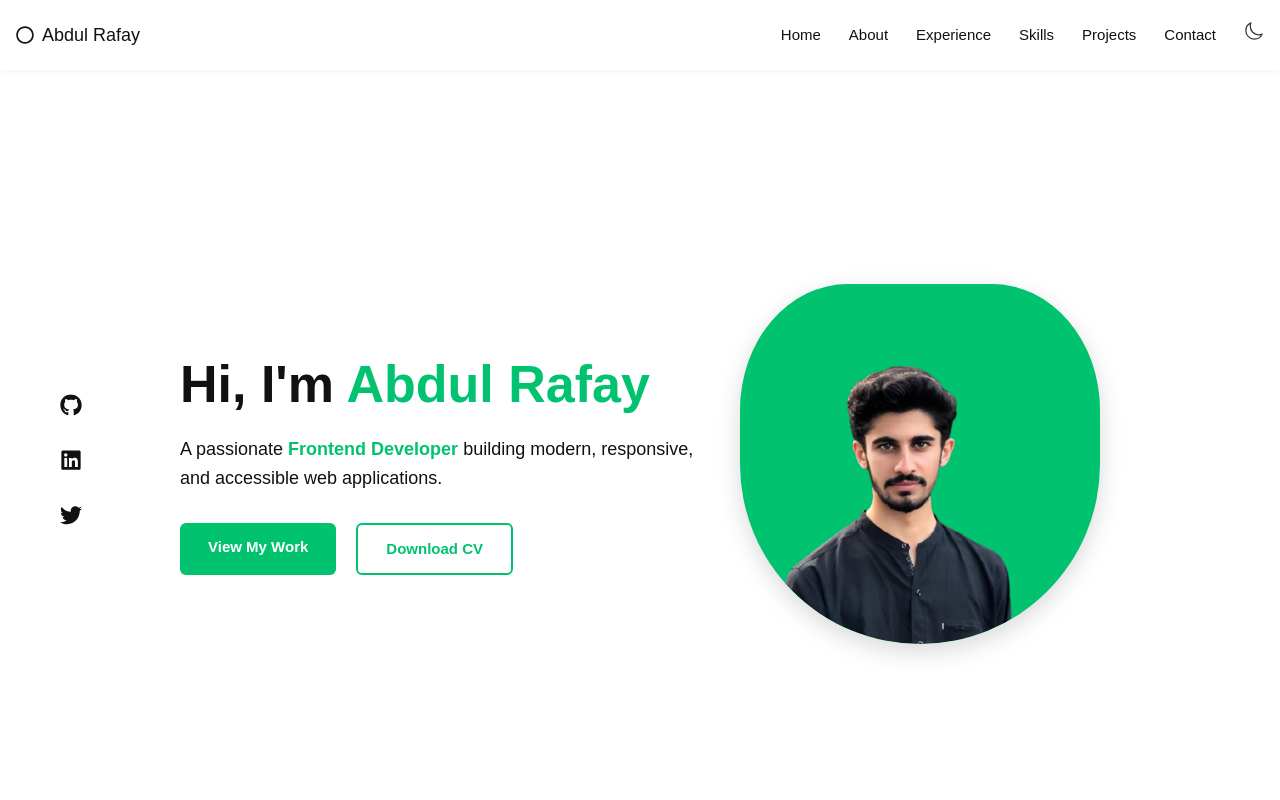
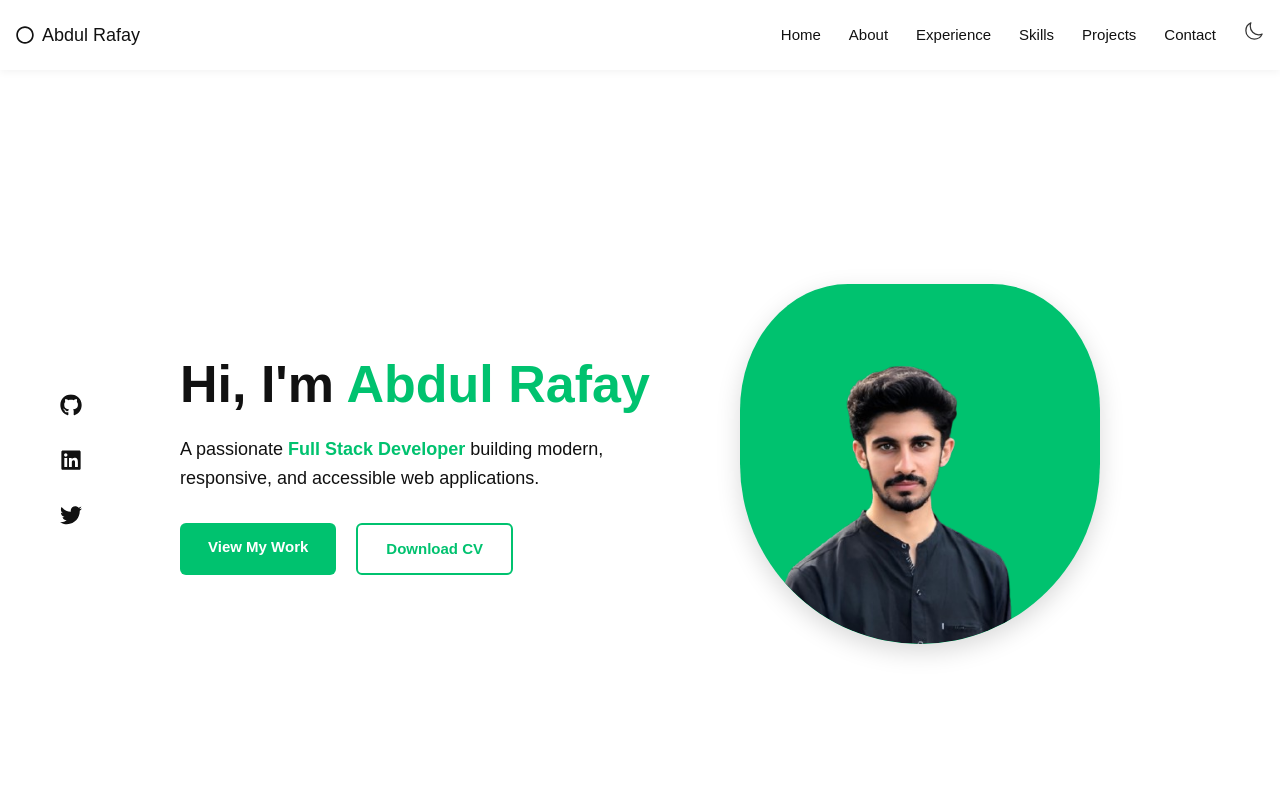
Before and after one commit to arafay044/portfolio, a React (Vite) app: page / in a window 1280 px wide. Shown: the top 800 px of the page. Built offline with nearby package versions, Linux system fonts and the light colour scheme.

Commit message:
Updated portfolio content

```diff
--- a/src/components/Experience.jsx
+++ b/src/components/Experience.jsx
@@ -21,15 +21,21 @@ const Experience = () => {
 
   const professionalData = [
     {
+      title: "Full Stack Developer",
+      subtitle: "People Per Hour",
+      duration: "2025 - Present",
+      desc: "Building modern, responsive apps using React, Node, and MongoDB."
+    },
+    {
       title: "Frontend Developer",
       subtitle: "Crypstac",
-      duration: "2025 - Present",
+      duration: "July 2025 - September 2025",
       desc: "Building modern, responsive apps using React, Tailwind, and Javascript."
     },
     {
-      title: "Intern",
+      title: "Web Developer",
       subtitle: "Softezm",
-      duration: "2025",
+      duration: "Auguest 2025 - Present",
       desc: "Worked on frontend features, bug fixing, and Agile workflows."
     }
   ];
--- a/src/components/Hero.jsx
+++ b/src/components/Hero.jsx
@@ -24,7 +24,7 @@ const Hero = () => {
             Hi, I'm <span>Abdul Rafay</span>
           </h1>
           <p>
-            A passionate <span>Frontend Developer</span> building modern,
+            A passionate <span>Full Stack Developer</span> building modern,
             responsive, and accessible web applications.
           </p>
           <div className="hero-buttons">
--- a/src/components/Skills.jsx
+++ b/src/components/Skills.jsx
@@ -14,9 +14,11 @@ const Skills = () => {
 
     ],
     backend: [
-      { name: ".NET", level: 75 },
-      {name: "PHP" , level: 70},
-      { name: "SQL", level: 65 },
+      { name: "PHP", level: 75 },
+      {name: "Node.js" , level: 80},
+      {name: "Express.js" , level: 80},
+      {name: "MongoDB" , level: 75},
+      { name: "MySQL", level: 65 },
       { name: "Firebase", level: 70}
     ],
     programming: [
--- a/src/styles/footer.css
+++ b/src/styles/footer.css
@@ -34,6 +34,7 @@ html.dark .my-footer {
 
 html.dark .footer-links a {
   color: #ccc;
+  cursor: pointer;
 }
 
 html.dark .footer-links a:hover {
--- a/src/styles/hero.css
+++ b/src/styles/hero.css
@@ -93,6 +93,7 @@ body.dark .btn.secondary:hover {
 .btn.primary {
   background: #00c26f;
   color: #fff;
+  cursor: pointer;
 }
 .btn.primary:hover {
   background: #009b59;
--- a/src/styles/navbar.css
+++ b/src/styles/navbar.css
@@ -44,6 +44,7 @@ html.dark .navbar {
   margin: 0;
   padding: 0;
   align-items: center;
+  cursor: pointer;
 }
 .navLinks li a {
   text-decoration: none;
```
Also changed, not shown: 1 other file (tests, documents, lock files or other folders).
